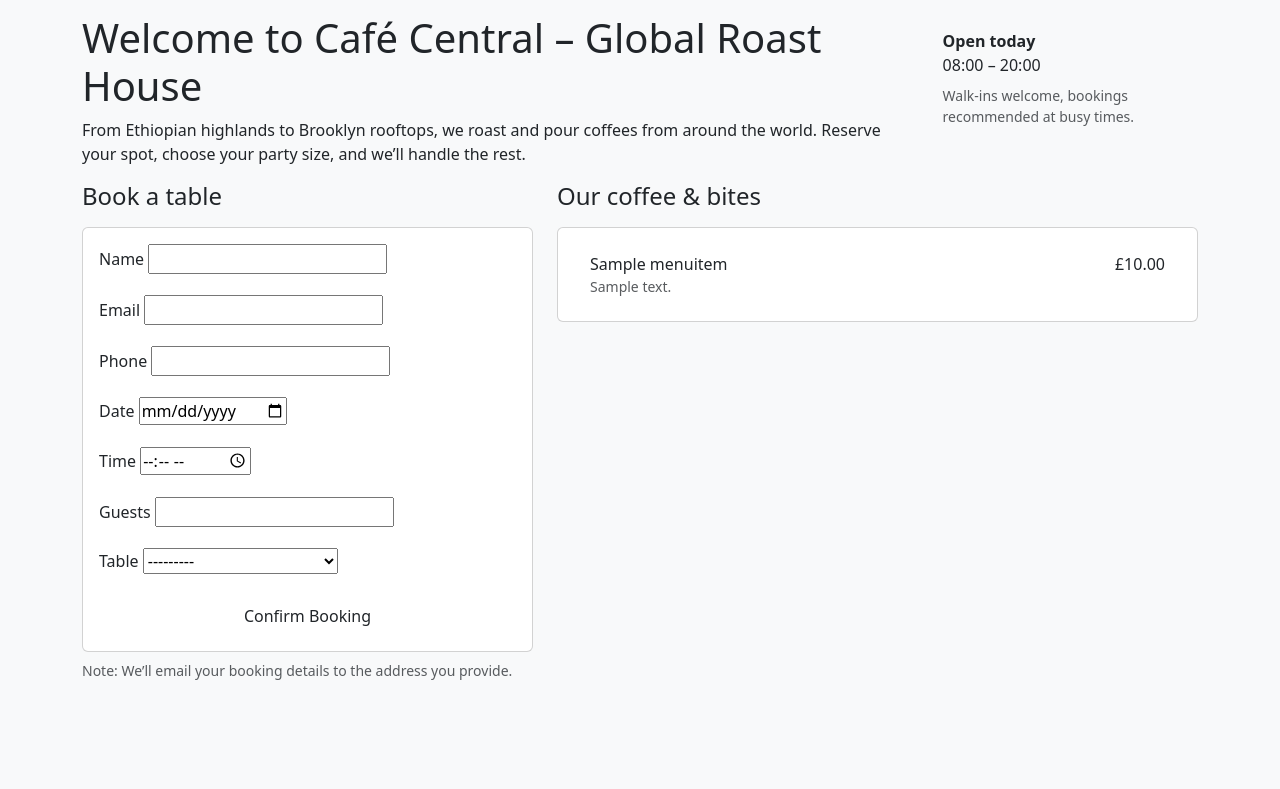
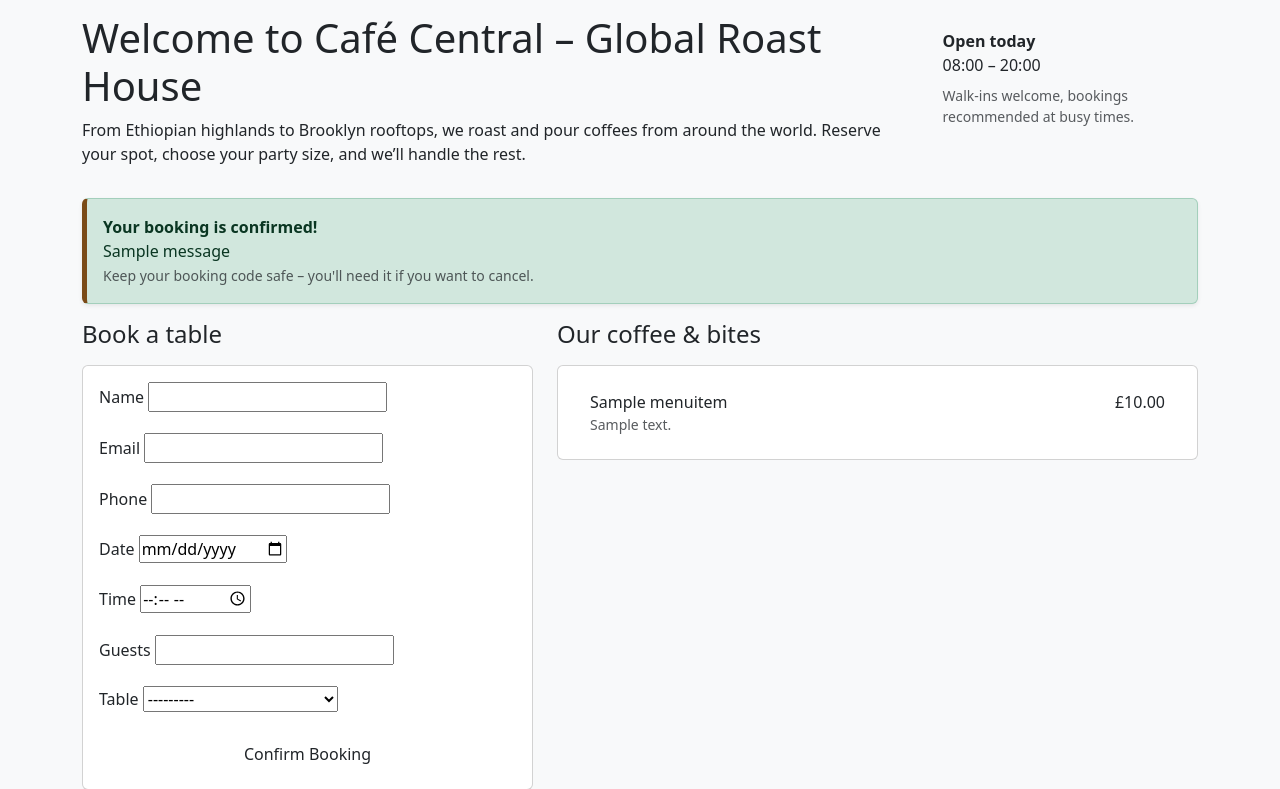
Before and after one commit to Leon4721/project_three_restaurant_booking, a Django app: template booking_app/templates/booking_app/home.html in a window 1280 px wide. Shown: the part 180-969 px from the top of the page. Before the commit the page ends 860 px from the top, so only its background shows below. Run offline with Django 5.2, Linux system fonts and the light colour scheme; the template is opened without the code that fills it: values that come from a table or form of the project are taken from there, others are empty; tables that the repository leaves empty hold one stand-in row (values such as "Sample post"); one stand-in notice (Sample message) is shown; parts of the project's set-up code (start-up, migrations or seed data) failed here and were passed over.

Commit message:
Show booking code on confirmation

```diff
--- a/booking_app/templates/booking_app/home.html
+++ b/booking_app/templates/booking_app/home.html
@@ -21,6 +21,17 @@
     </div>
   </div>
 </div>
+
+{% if messages %}
+  {% for message in messages %}
+    <div class="alert alert-success shadow-sm p-3 my-3" role="alert" style="border-left: 5px solid #7a4b17;">
+      <strong>Your booking is confirmed!</strong><br>
+      {{ message }}
+      <br>
+      <span class="small text-muted">Keep your booking code safe – you'll need it if you want to cancel.</span>
+    </div>
+  {% endfor %}
+{% endif %}
 
 <div class="row g-4">
   <div class="col-lg-5 order-2 order-lg-1">
```
Also changed, not shown: booking_app/views.py (+9 -5 lines).
